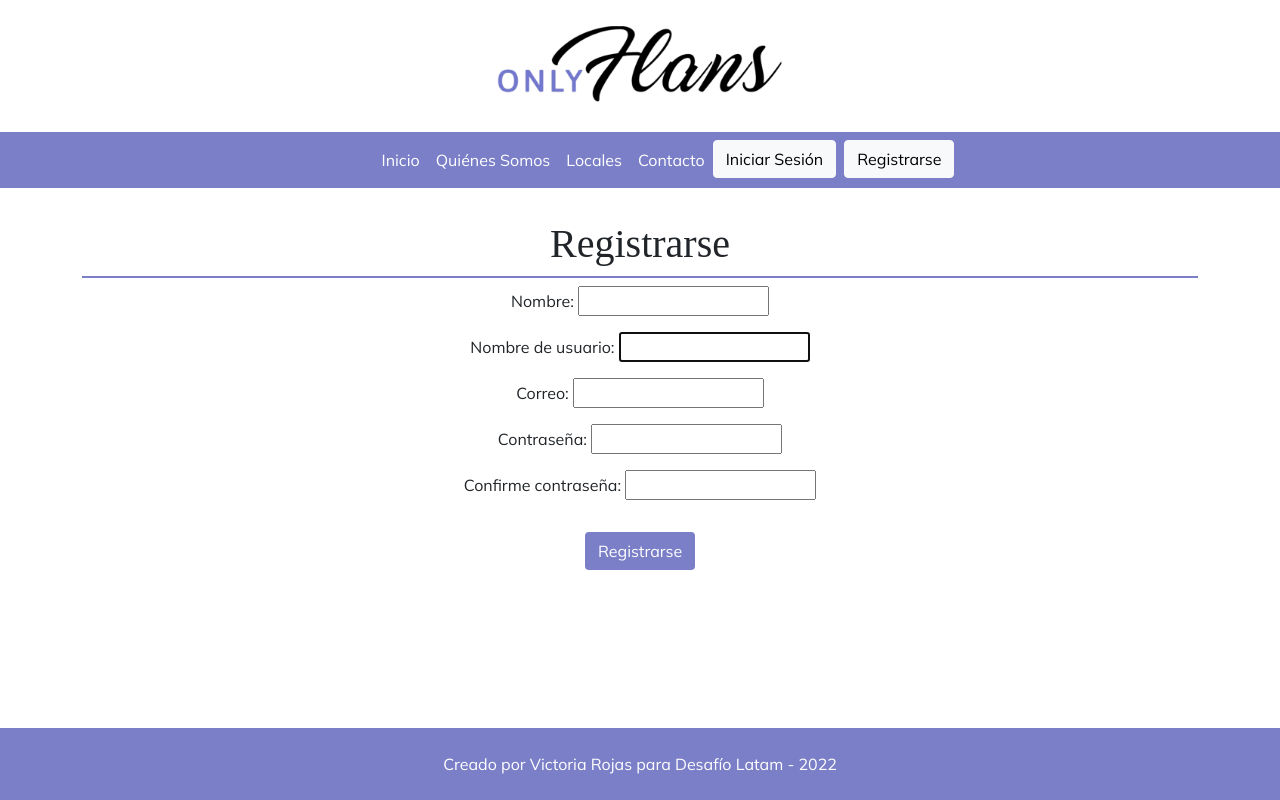
After one commit to RojaVictoria/onlyflans, a Django app: page /register/ in a window 1280 px wide. The commit adds this page. Run offline with Django 3.2, Linux system fonts and the light colour scheme; some web fonts are replaced.

Commit message:
Primer commit

```diff
--- a/onlyflans/urls.py
+++ b/onlyflans/urls.py
@@ -16,7 +16,7 @@ Including another URLconf
 from django.contrib import admin
 from django.urls import path, include
 
-from web.views import index, about, welcome, contact, success, location
+from web.views import index, about, welcome, contact, success, location, register
 
 urlpatterns = [
     path('admin/', admin.site.urls),
@@ -27,4 +27,5 @@ urlpatterns = [
     path('exito/', success, name='success'),
     path('accounts/', include('django.contrib.auth.urls')),
     path('locales/', location, name='location'),
+    path('register/', register, name='register'),
 ]
--- /dev/null
+++ b/runtime.txt
@@ -0,0 +1 @@
+python-3.10.3
--- a/web/forms.py
+++ b/web/forms.py
@@ -1,5 +1,26 @@
 from django import forms
 from .models import ContactForm
+from django.contrib.auth.forms import UserCreationForm
+from django.contrib.auth.models import User
+from django.utils.translation import gettext_lazy as _
+
+
+class UserForm(UserCreationForm):
+    first_name = forms.CharField(label='Nombre')
+    first_name.label = 'Nombre'
+    email = forms.EmailField(label='Correo')
+    email.label = 'Correo'
+
+    password1 = forms.CharField(label='Contraseña', widget=forms.PasswordInput)
+    password2 = forms.CharField(label='Confirme contraseña', widget=forms.PasswordInput)
+
+    class Meta:
+        model = User
+        fields = ('first_name', 'username', 'email', 'password1', 'password2')
+        labels = {'username': _("Nombre de usuario")}
+        help_texts = {
+            'username': None,
+        }
 
 
 class ContactFormForm(forms.Form):
--- a/web/templates/navbar.html
+++ b/web/templates/navbar.html
@@ -27,6 +27,9 @@
         <li class="nav-item">
           <a class="btn btn-light" href="{% url 'login' %}">Iniciar Sesión</a>
         </li>
+        <li class="nav-item ms-2">
+          <a class="btn btn-light" href="{% url 'register' %}">Registrarse</a>
+        </li>
         {% else %}
         <li class="nav-item">
           <a class="btn btn-dark" href="{% url 'logout' %}">Cerrar Sesión</a>
--- /dev/null
+++ b/web/templates/registration/register.html
@@ -0,0 +1,16 @@
+{% extends 'index.html' %}
+{% block content %}
+<div class="container my-md-4 my-3 text-center" style="list-style-position: inside">
+    <h1 class="text-center border-color p-2">Registrarse</h1>
+    <form method='POST'>
+        {% csrf_token %}
+        {% if form.errors %}
+            <p>Tu nombre de usuario y/o contraseña son incorrectos. Por favor, intenta nuevamente</p>
+        {% endif %}
+        <fieldset class="form-group">
+            {{ form.as_p }}
+        </fieldset>
+        <input type="submit" value="Registrarse" class="btn my-3 text-white color-base">
+    </form>
+</div>
+{% endblock %}
--- a/web/views.py
+++ b/web/views.py
@@ -3,6 +3,7 @@ from .models import Flan, ContactForm, Local
 from .forms import ContactFormModelForm
 from django.http import HttpResponseRedirect
 from django.contrib.auth.decorators import login_required
+from .forms import UserForm
 
 
 def index(request):
@@ -47,3 +48,15 @@ def location(request):
         'locales': locales,
     }
     return render(request, 'location.html', diccionario)
+
+
+def register(request):
+    if request.method == 'POST':
+        form = UserForm(request.POST)
+        if form.is_valid():
+            form.save()
+            return HttpResponseRedirect('/register_tipo?user=' + str(form.cleaned_data['username']))
+    else:
+        form = UserForm()
+
+    return render(request, 'registration/register.html', {'form': form})
```
Also changed, not shown: onlyflans/settings.py (+10 -3 lines), requirements.txt (added, +7 -0 lines), db.sqlite3, 1 other file.
